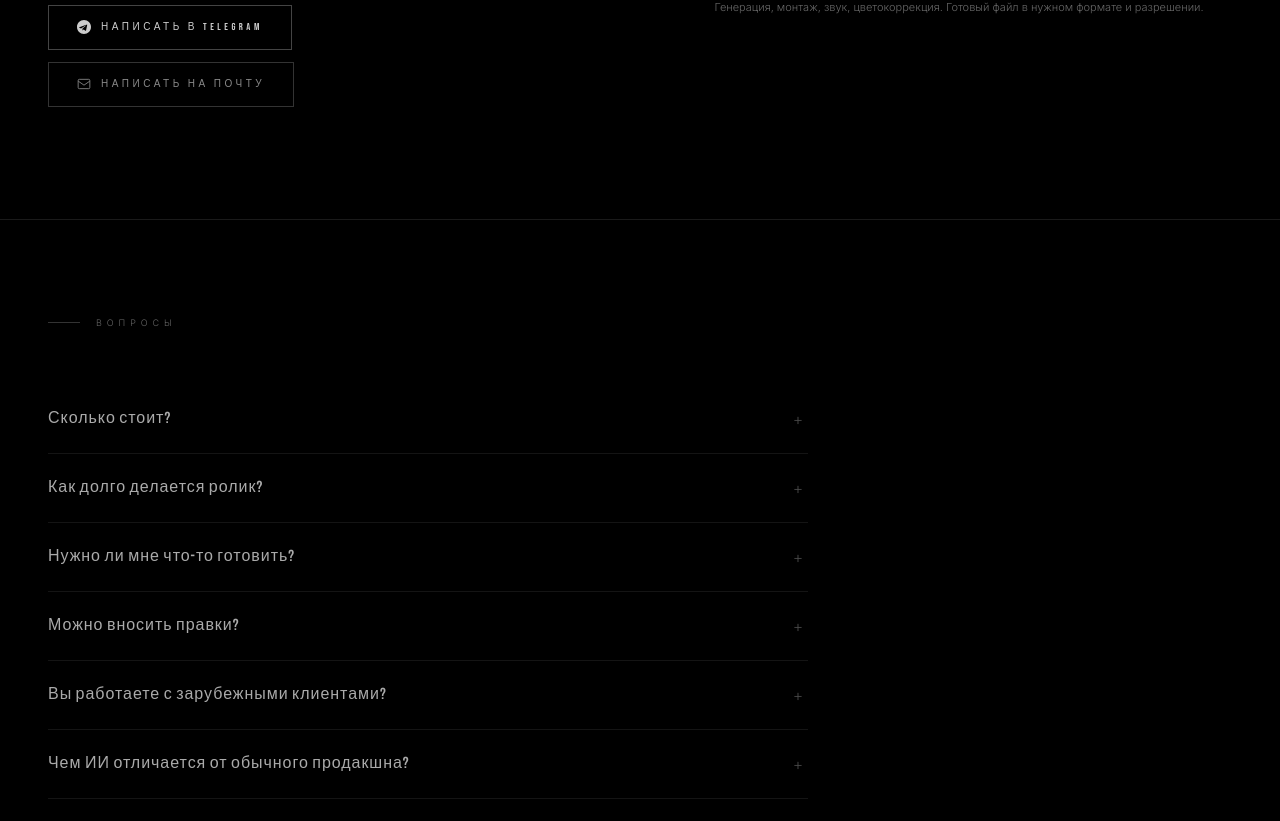
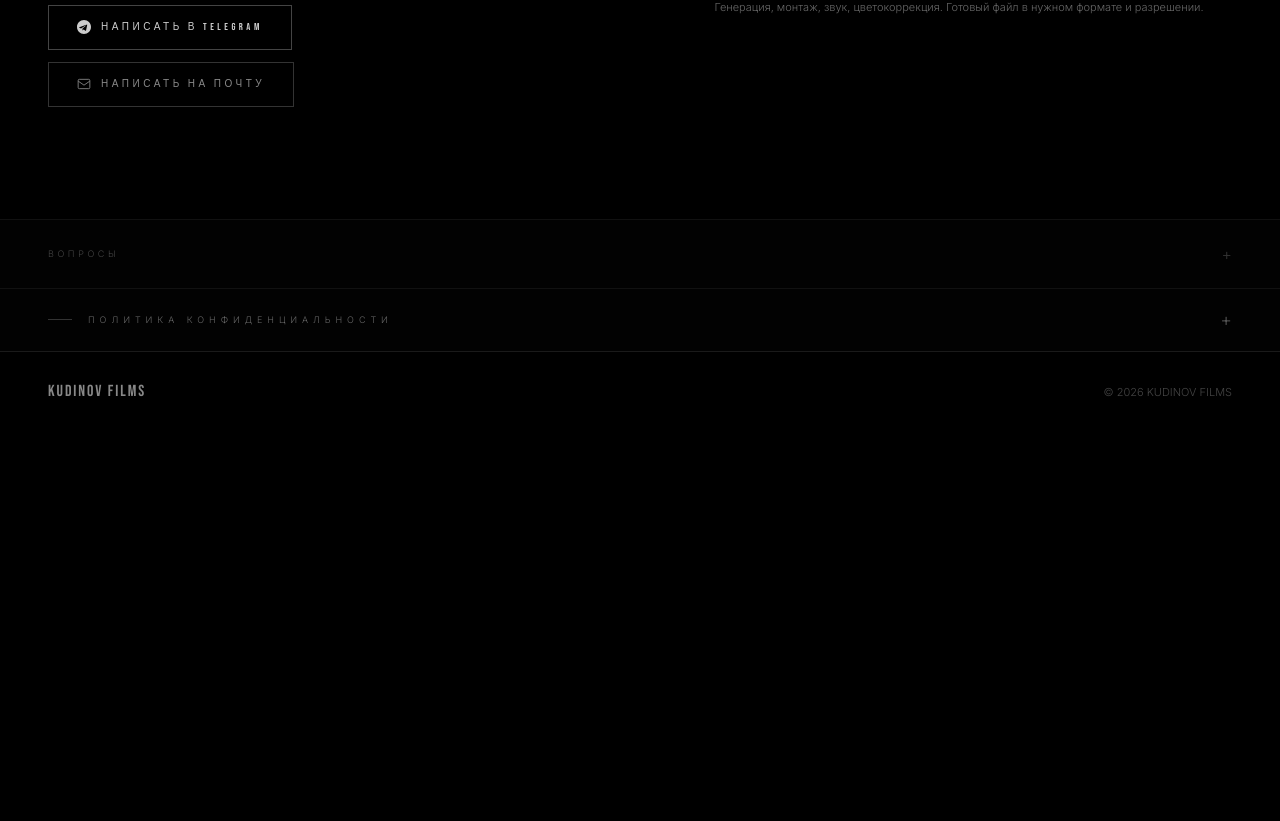
Before and after one commit to adanik2017/kudinovdani, a React (Vite) app: page / in a window 1280 px wide. Shown: the part 4587-5408 px from the top of the page. After the commit the page ends 5019 px from the top, so only its background shows below. Built offline with nearby package versions, Linux system fonts and the light colour scheme.

Commit message:
feat: FAQ section collapses like privacy policy

```diff
--- a/src/components/sections/FAQSection.tsx
+++ b/src/components/sections/FAQSection.tsx
@@ -1,5 +1,4 @@
 import { useState } from 'react'
-import { Reveal } from '../Reveal'
 
 interface FAQSectionProps {
   isMobile: boolean
@@ -10,67 +9,74 @@ interface FAQSectionProps {
 }
 
 export function FAQSection({ isMobile, t }: FAQSectionProps) {
+  const [sectionOpen, setSectionOpen] = useState(false)
   const [open, setOpen] = useState<number | null>(null)
 
   return (
-    <section id="faq" style={{ borderTop: '1px solid #1a1a1a', padding: isMobile ? '56px 20px 64px' : '96px 48px 112px' }}>
-      <div style={{ maxWidth: '1200px', margin: '0 auto' }}>
-        <Reveal>
-          <div style={{ display: 'flex', alignItems: 'center', gap: '16px', marginBottom: '56px' }}>
-            <span style={{ display: 'block', width: '32px', height: '1px', background: '#333' }} />
-            <p style={{ color: '#666', fontSize: '9px', letterSpacing: '0.55em', margin: 0 }}>{t.faq}</p>
-          </div>
-        </Reveal>
+    <section id="faq" style={{ borderTop: '1px solid #111', background: '#020202' }}>
+      <button
+        onClick={() => setSectionOpen(o => !o)}
+        style={{
+          width: '100%', display: 'flex', justifyContent: 'space-between', alignItems: 'center',
+          padding: isMobile ? '18px 20px' : '22px 48px',
+          background: 'none', border: 'none', cursor: 'pointer',
+        }}
+      >
+        <span style={{ color: '#444', fontSize: '9px', letterSpacing: '0.4em', fontFamily: 'inherit' }}>
+          {t.faq}
+        </span>
+        <span style={{
+          color: '#333', fontSize: '16px',
+          transform: sectionOpen ? 'rotate(45deg)' : 'none',
+          transition: 'transform 0.3s ease',
+          display: 'inline-block',
+        }}>+</span>
+      </button>
 
-        <div style={{ maxWidth: '760px' }}>
+      <div style={{
+        overflow: 'hidden',
+        maxHeight: sectionOpen ? '2000px' : '0',
+        transition: 'max-height 0.5s cubic-bezier(0.4,0,0.2,1)',
+      }}>
+        <div style={{ padding: isMobile ? '8px 20px 32px' : '8px 48px 40px', maxWidth: '860px' }}>
           {t.faqItems.map(([q, a], i) => (
-            <Reveal key={i} delay={i * 50}>
-              <div style={{ borderBottom: '1px solid #141414' }}>
+            <div key={i} style={{ borderBottom: '1px solid #141414' }}>
               <button
                 onClick={() => setOpen(open === i ? null : i)}
                 style={{
                   width: '100%', display: 'flex', justifyContent: 'space-between',
                   alignItems: 'center', gap: '16px',
-                    padding: isMobile ? '18px 0' : '22px 0',
+                  padding: isMobile ? '16px 0' : '20px 0',
                   background: 'none', border: 'none', cursor: 'pointer',
                   textAlign: 'left',
                 }}
               >
-                  <span
-                    className="brand"
-                    style={{
-                      fontSize: isMobile ? '14px' : '16px',
+                <span style={{
+                  fontFamily: "'Bebas Neue', sans-serif",
+                  fontSize: isMobile ? '14px' : '15px',
                   letterSpacing: '0.06em',
-                      color: open === i ? '#fff' : '#aaa',
+                  color: open === i ? '#fff' : '#888',
                   transition: 'color 0.2s',
-                    }}
-                  >
+                }}>
                   {q}
                 </span>
                 <span style={{
-                    flexShrink: 0, width: '20px', height: '20px',
-                    display: 'flex', alignItems: 'center', justifyContent: 'center',
-                    color: '#444', fontSize: '16px',
+                  flexShrink: 0, color: '#333', fontSize: '16px',
                   transform: open === i ? 'rotate(45deg)' : 'none',
                   transition: 'transform 0.3s ease',
-                  }}>
-                    +
-                  </span>
+                  display: 'inline-block',
+                }}>+</span>
               </button>
               <div style={{
                 overflow: 'hidden',
                 maxHeight: open === i ? '300px' : '0',
                 transition: 'max-height 0.4s cubic-bezier(0.4,0,0.2,1)',
               }}>
-                  <p style={{
-                    color: '#666', fontSize: '13px', lineHeight: '1.85',
-                    paddingBottom: '20px', margin: 0,
-                  }}>
+                <p style={{ color: '#555', fontSize: '12px', lineHeight: '1.85', paddingBottom: '18px', margin: 0 }}>
                   {a}
                 </p>
               </div>
             </div>
-            </Reveal>
           ))}
         </div>
       </div>
```
Lines whose indentation alone changed are shown as unchanged.
